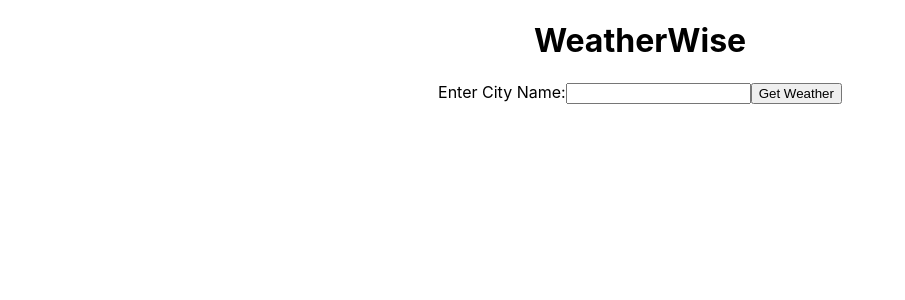
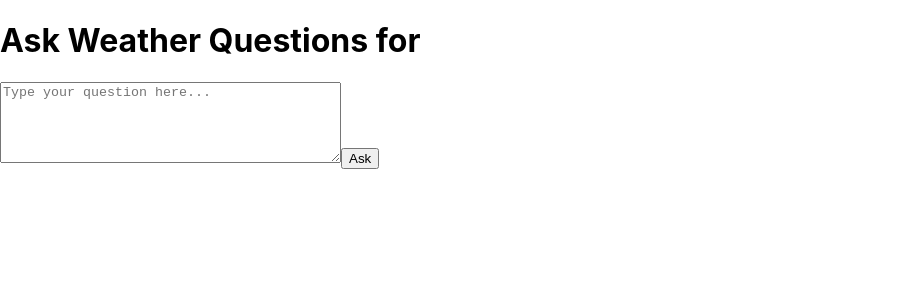
Before and after one commit to prathiksharv/WeatherWise, a React (Create React App) app in the folder frontend/: page /query in a window 1280 px wide. Shown: the top 300 px of the page, without its empty margins (0-905 px from the left). Built offline with nearby package versions, Linux system fonts and the light colour scheme.

Commit message:
added code for basic frontend operations, sleecting city, going to city query page and finally navigating to dispaly results page

```diff
--- a/frontend/package.json
+++ b/frontend/package.json
@@ -7,6 +7,7 @@
     "cra-template": "1.2.0",
     "react": "^19.0.0",
     "react-dom": "^19.0.0",
+    "react-router-dom": "^6.28.2",
     "react-scripts": "^3.4.4",
     "web-vitals": "^4.2.4"
   },
--- a/frontend/src/App.css
+++ b/frontend/src/App.css
@@ -1,4 +1,4 @@
-.App {
+/* .App {
   text-align: center;
 }
 
@@ -35,4 +35,27 @@
   to {
     transform: rotate(360deg);
   }
+} */
+
+.city-selection, .weather-query, .weather-result {
+  text-align: center;
+  margin-top: 50px;
 }
+
+button {
+  padding: 10px 20px;
+  margin: 10px;
+  font-size: 16px;
+  cursor: pointer;
+}
+
+textarea {
+  margin-top: 20px;
+  padding: 10px;
+  font-size: 16px;
+}
+
+h1 {
+  font-size: 24px;
+  margin-bottom: 20px;
+}
--- a/frontend/src/App.js
+++ b/frontend/src/App.js
@@ -1,23 +1,11 @@
-// import logo from './logo.svg';
-// import './App.css';
+// import React from "react";
+// import WeatherForm from "./components/WeatherForm";
+// import "./App.css";
 
 // function App() {
 //   return (
 //     <div className="App">
-//       <header className="App-header">
-//         <img src={logo} className="App-logo" alt="logo" />
-//         <p>
-//           Edit <code>src/App.js</code> and save to reload.
-//         </p>
-//         <a
-//           className="App-link"
-//           href="https://reactjs.org"
-//           target="_blank"
-//           rel="noopener noreferrer"
-//         >
-//           Learn React
-//         </a>
-//       </header>
+//       <WeatherForm />
 //     </div>
 //   );
 // }
@@ -25,14 +13,20 @@
 // export default App;
 
 import React from "react";
-import WeatherForm from "./components/WeatherForm";
-import "./App.css";
+import { BrowserRouter as Router, Routes, Route } from "react-router-dom";
+import CitySelection from "./components/CitySelection";
+import WeatherQuery from "./components/WeatherQuery";
+import WeatherResult from "./components/WeatherResult";
 
 function App() {
   return (
-    <div className="App">
-      <WeatherForm />
-    </div>
+    <Router>
+      <Routes>
+        <Route path="/" element={<CitySelection />} />
+        <Route path="/query" element={<WeatherQuery />} />
+        <Route path="/result" element={<WeatherResult />} />
+      </Routes>
+    </Router>
   );
 }
 
--- /dev/null
+++ b/frontend/src/components/CitySelection.js
@@ -0,0 +1,28 @@
+import React from "react";
+import { useNavigate } from "react-router-dom";
+
+const CitySelection = () => {
+  const navigate = useNavigate();
+
+  const cities = ["New York", "San Francisco", "Boston", "Seattle", "Chicago"];
+
+  const handleCityClick = (city) => {
+    // Navigate to the Weather Query page with the selected city
+    navigate("/query", { state: { city } });
+  };
+
+  return (
+    <div className="city-selection">
+      <h1>Select a City</h1>
+      <ul>
+        {cities.map((city, index) => (
+          <li key={index}>
+            <button onClick={() => handleCityClick(city)}>{city}</button>
+          </li>
+        ))}
+      </ul>
+    </div>
+  );
+};
+
+export default CitySelection;
--- /dev/null
+++ b/frontend/src/components/WeatherQuery.js
@@ -0,0 +1,31 @@
+import React from "react";
+import { useLocation, useNavigate } from "react-router-dom";
+
+const WeatherQuery = () => {
+  const location = useLocation();
+  const navigate = useNavigate();
+  const { city } = location.state || {};
+
+  const handleAskQuery = (query) => {
+    // Replace this with a real API call to send the query to the backend
+    console.log(`Query: ${query} for city: ${city}`);
+    // Navigate to the result page
+    navigate("/result", { state: { query, city } });
+  };
+
+  return (
+    <div className="weather-query">
+      <h1>Ask Weather Questions for {city}</h1>
+      <textarea
+        placeholder="Type your question here..."
+        rows="5"
+        cols="40"
+      ></textarea>
+      <button onClick={() => handleAskQuery("Will it rain today?")}>
+        Ask
+      </button>
+    </div>
+  );
+};
+
+export default WeatherQuery;
--- a/frontend/src/components/WeatherResult.js
+++ b/frontend/src/components/WeatherResult.js
@@ -1,11 +1,36 @@
+// import React from "react";
+
+// const WeatherResult = ({ data }) => {
+//   return (
+//     <div>
+//       <h2>Weather Data for {data.city}</h2>
+//       <p><strong>API 1:</strong> {data.temperature_api_1}°C, {data.description_api_1}</p>
+//       <p><strong>API 2:</strong> {data.temperature_api_2}°C, {data.description_api_2}</p>
+//     </div>
+//   );
+// };
+
+// export default WeatherResult;
+
 import React from "react";
+import { useLocation } from "react-router-dom";
 
-const WeatherResult = ({ data }) => {
+const WeatherResult = () => {
+  const location = useLocation();
+  const { query, city } = location.state || {};
+
   return (
-    <div>
-      <h2>Weather Data for {data.city}</h2>
-      <p><strong>API 1:</strong> {data.temperature_api_1}°C, {data.description_api_1}</p>
-      <p><strong>API 2:</strong> {data.temperature_api_2}°C, {data.description_api_2}</p>
+    <div className="weather-result">
+      <h1>Weather Results</h1>
+      <p>
+        <strong>City:</strong> {city}
+      </p>
+      <p>
+        <strong>Query:</strong> {query}
+      </p>
+      <p>
+        <strong>Response:</strong> This is where the response from the LLM/API will appear.
+      </p>
     </div>
   );
 };
```
Also changed, not shown: 2 other files (tests, documents, lock files or other folders).
